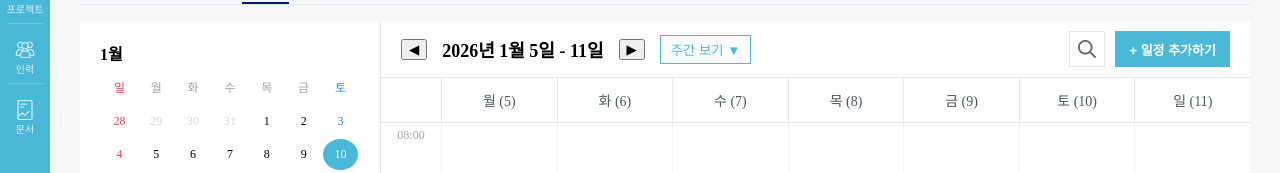
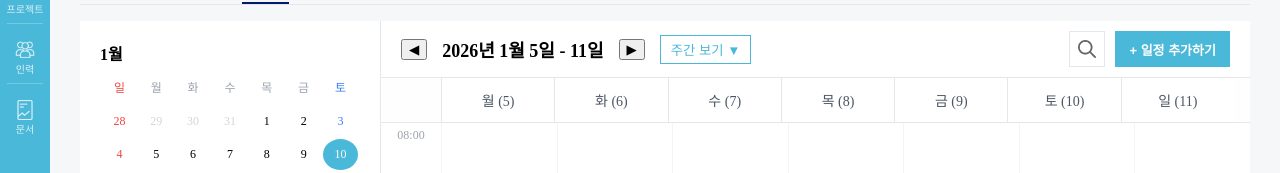
Before and after one commit to Hanwha-Moirai/Alloc-FE, a Vue app: page /projects/1/calendar in a window 1280 px wide. Shown: the part 151-324 px from the top of the page. Built offline with nearby package versions, Linux system fonts and the light colour scheme.

Commit message:
fix: 캘린더 칸 안맞는거 수정

```diff
--- a/src/pages/projectTabs/ProjectCalendar.vue
+++ b/src/pages/projectTabs/ProjectCalendar.vue
@@ -359,7 +359,12 @@ const tomorrowSchedules = computed(() => {
 }
 
 .timeline-grid { flex: 1; display: flex; flex-direction: column; overflow: hidden; }
-.grid-header { display: flex; border-bottom: 1px solid #e5e7eb; background: #fefefe; }
+.grid-header {
+  display: flex;
+  border-bottom: 1px solid #e5e7eb;
+  background: #fefefe;
+  padding-right: 16px;
+}
 .time-column { width: 60px; }
 .day-column {
   flex: 1;
```
